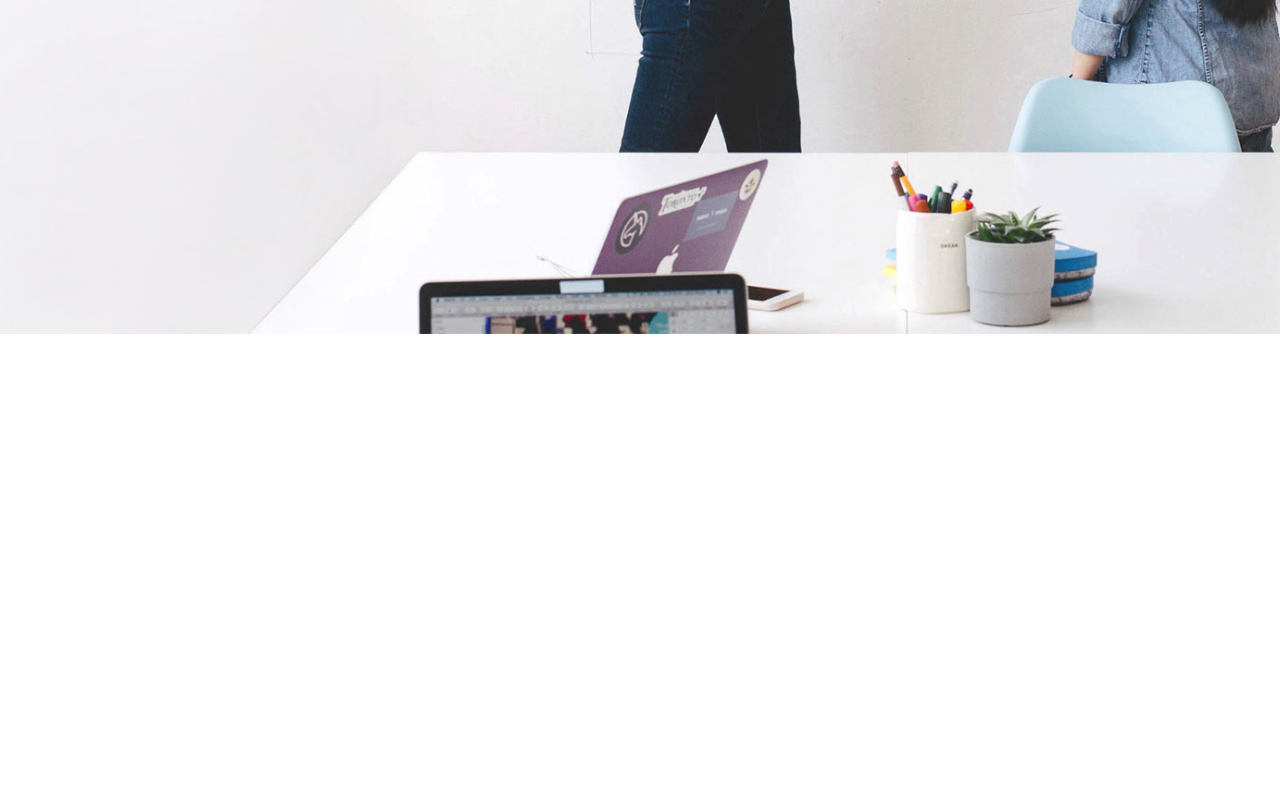
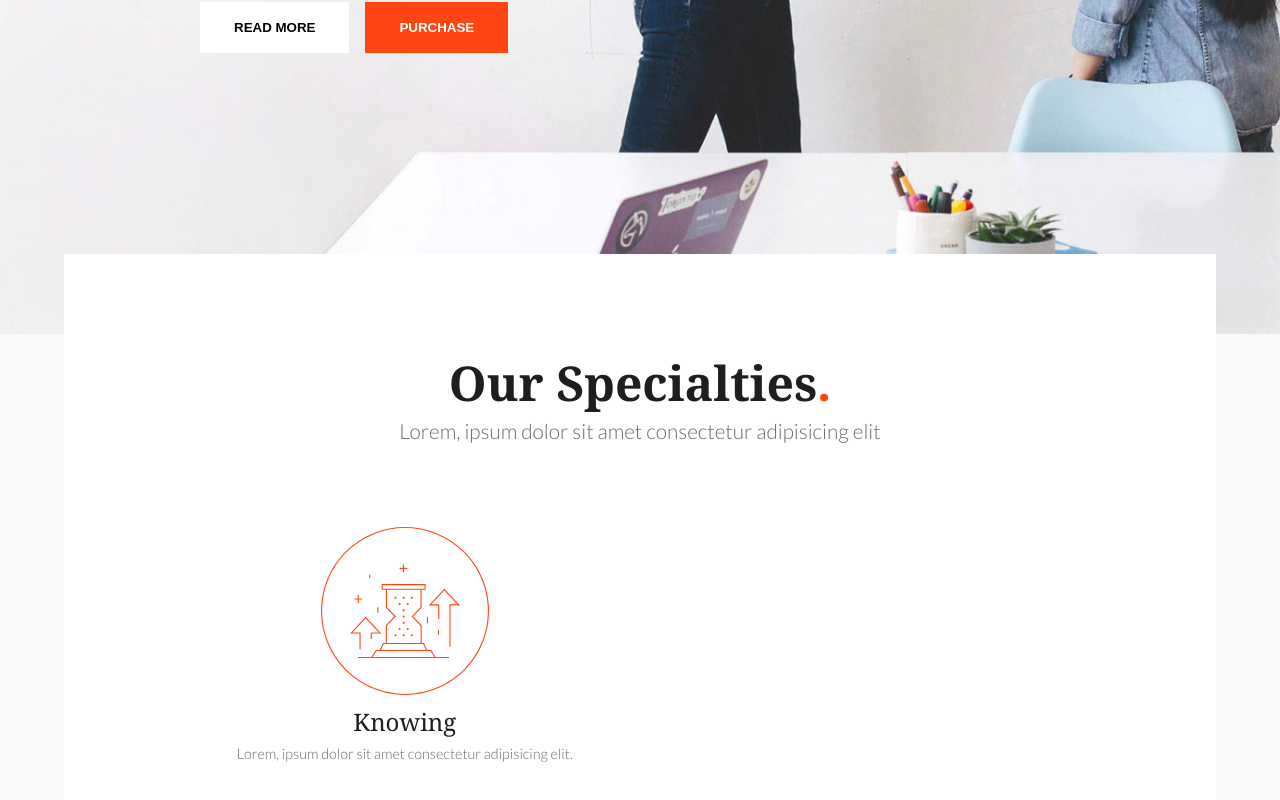
Before and after one commit to DavideIsaia/proj-html-vuejs, a Vue app: page / in a window 1280 px wide. Shown: the part 666-1466 px from the top of the page. Before the commit the page ends 1000 px from the top, so only its background shows below. Built offline with nearby package versions, Linux system fonts and the light colour scheme; a web font is replaced by a local one.

Commit message:
card section 1 aggiunta in modo statico

```diff
--- a/src/App.vue
+++ b/src/App.vue
@@ -68,4 +68,16 @@ export default {
 <style lang="scss">
 @import "./style/commons.scss";
 @import "./style/variables.scss";
+.title {
+  color: $txt-color-12;
+  span {
+    color: $txt-color-08;
+  }
+}
+.text {
+  font-size: 1.3rem;
+  font-weight: 300;
+  color: $txt-color-09;
+  line-height: 2rem;
+}
 </style>
--- a/src/components/AppHeader.vue
+++ b/src/components/AppHeader.vue
@@ -24,7 +24,7 @@
     </nav>
     <div class="cta flex">
       <div class="container">
-        <div class="title bold">Our Team<span>.</span></div>
+        <h2 class="title bold">Our Team<span>.</span></h2>
         <p class="text">
           Lorem ipsum dolor sit amet consectetur adipisicing elit. Ad excepturi
           soluta nesciunt vitae nobis, inventore beatae laboriosam deserunt.
@@ -88,26 +88,17 @@ nav {
   background-image: url("../assets/img/rev-slider-main-home-img-03.jpg");
   background-size: cover;
   background-position: center;
+  padding-top: 8rem;
   height: 1000px;
   .title {
     font-size: 6rem;
-    color: $txt-color-12;
-    span {
-      color: $txt-color-08;
-    }
   }
   .text {
     width: 45%;
-    font-size: 1.3rem;
-    font-weight: 300;
-    color: $txt-color-09;
-    line-height: 2rem;
   }
-
   .white {
     background-color: $bg-color-01;
   }
-
   .orange {
     background-color: $bg-color-08;
     color: $txt-color-01;
--- a/src/components/AppMain.vue
+++ b/src/components/AppMain.vue
@@ -1,11 +1,71 @@
 <template>
-  <main></main>
+  <main>
+    <section>
+      <div class="container">
+        <h3 class="title bold">Our Specialties<span>.</span></h3>
+        <p class="text">
+          Lorem, ipsum dolor sit amet consectetur adipisicing elit
+        </p>
+        <div class="spec flex">
+          <SpecCard />
+        </div>
+      </div>
+    </section>
+  </main>
 </template>
 
 <script>
+import SpecCard from "./SpecCard.vue";
 export default {
   name: "AppMain",
+  components: {
+    SpecCard,
+  },
+  data() {
+    return {
+      card: [
+        {
+          thumb: "svg-0.svg",
+          title: "Knowing",
+          text: "Lorem, ipsum dolor sit amet consectetur adipisicing elit.",
+        },
+        {
+          thumb: "svg-1.svg",
+          title: "Selling",
+          text: "Lorem, ipsum dolor sit amet consectetur adipisicing elit.",
+        },
+        {
+          thumb: "svg-2.svg",
+          title: "Learning",
+          text: "Lorem, ipsum dolor sit amet consectetur adipisicing elit.",
+        },
+        {
+          thumb: "svg-3.svg",
+          title: "Contact",
+          text: "Lorem, ipsum dolor sit amet consectetur adipisicing elit.",
+        },
+      ],
+    };
+  },
 };
 </script>
 
-<style lang="scss" scoped></style>
+<style lang="scss" scoped>
+@import "../style/variables.scss";
+main {
+  background-color: $bg-color-04;
+  section {
+    width: 90%;
+    background-color: $bg-color-01;
+    height: 700px;
+    position: relative;
+    top: -5rem;
+    margin: 0 auto;
+    text-align: center;
+    padding-top: 6rem;
+    .title {
+      font-size: 3rem;
+    }
+  }
+}
+</style>
--- /dev/null
+++ b/src/components/SpecCard.vue
@@ -0,0 +1,31 @@
+<template>
+  <div class="card">
+    <img src="../assets/svg/svg-0.svg" alt="" />
+    <div class="title">Knowing</div>
+    <div class="text">
+      Lorem, ipsum dolor sit amet consectetur adipisicing elit.
+    </div>
+  </div>
+</template>
+
+<script>
+export default {
+  name: "SpecCard",
+};
+</script>
+
+<style lang="scss" scoped>
+.card {
+  padding-top: 5rem;
+  line-height: 2rem;
+  img {
+    width: 50%;
+  }
+  .title {
+    font-size: 1.5rem;
+  }
+  .text {
+    font-size: 0.9rem;
+  }
+}
+</style>
```
